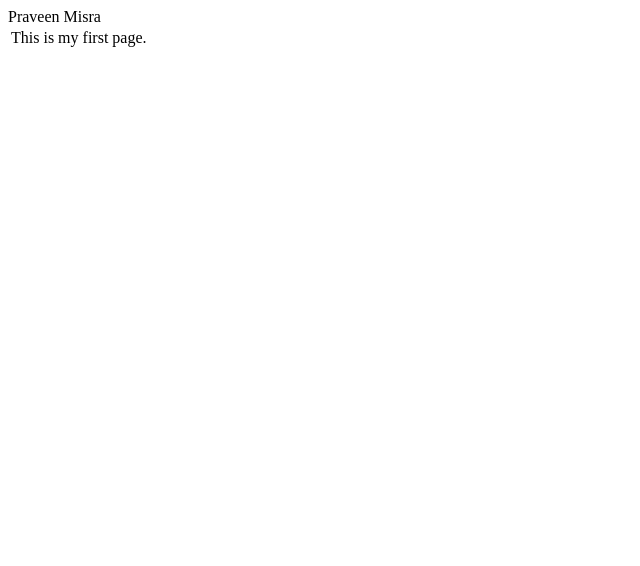
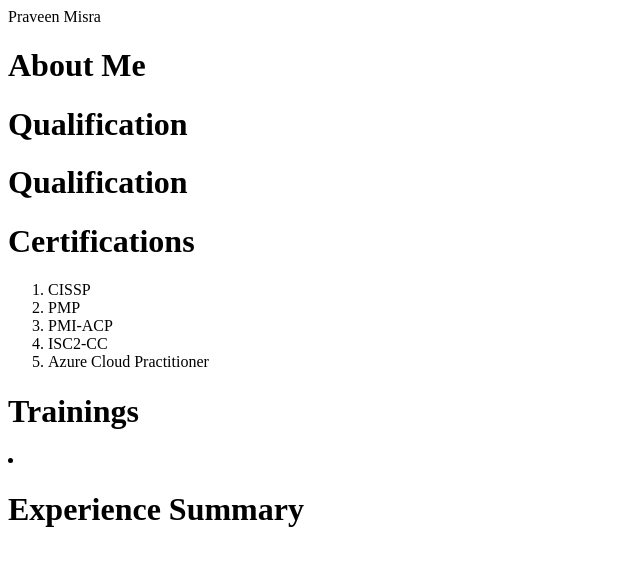
Before and after one commit to misrapraveen16/misrapraveen16.github.io, a plain HTML site: page index.html in a window 1280 px wide. Shown: the whole page, without its empty margins (0-640 px from the left). Drawn offline with Linux system fonts and the light colour scheme.

Commit message:
new change

```diff
--- a/index.html
+++ b/index.html
@@ -1,11 +1,43 @@
 <html>
     <head>Praveen Misra</head>
     <body>
-        <table>
-            <tr>
-                <td>This is my first page.</td>
-            </tr>
-        </table>
+        <div>
+            <h1>About Me</h1>
+        </div>
+        <div>
+            <h1>Qualification</h1>
+        </div>
+        <div>
+            <h1>Qualification</h1>
+        </div>
+        <div>
+            <h1>Certifications</h1>
+            <ol>
+                <li>
+                    CISSP
+                </li>
+                <li>
+                    PMP
+                </li>
+                <li>
+                    PMI-ACP
+                </li>
+                <li>
+                    ISC2-CC
+                </li>
+                <li>
+                    Azure Cloud Practitioner
+                </li>
+            </ol>
+        </div>
+        <div>
+            <h1>Trainings</h1>
+            <li></li>
+        </div>
+        <div>
+            <h1>Experience Summary</h1>
+        </div>
+
     </body>
 
 </html>
```
